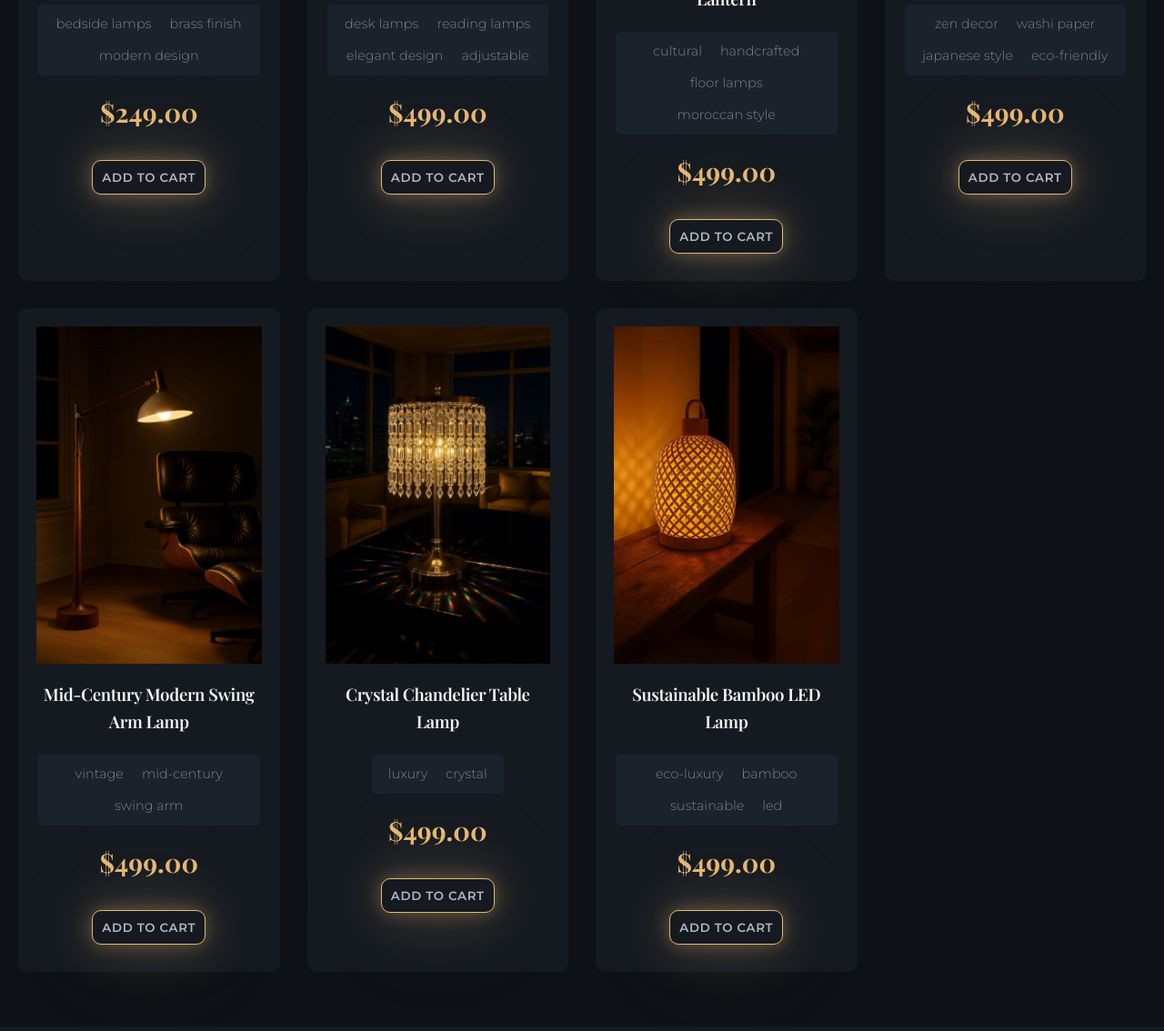
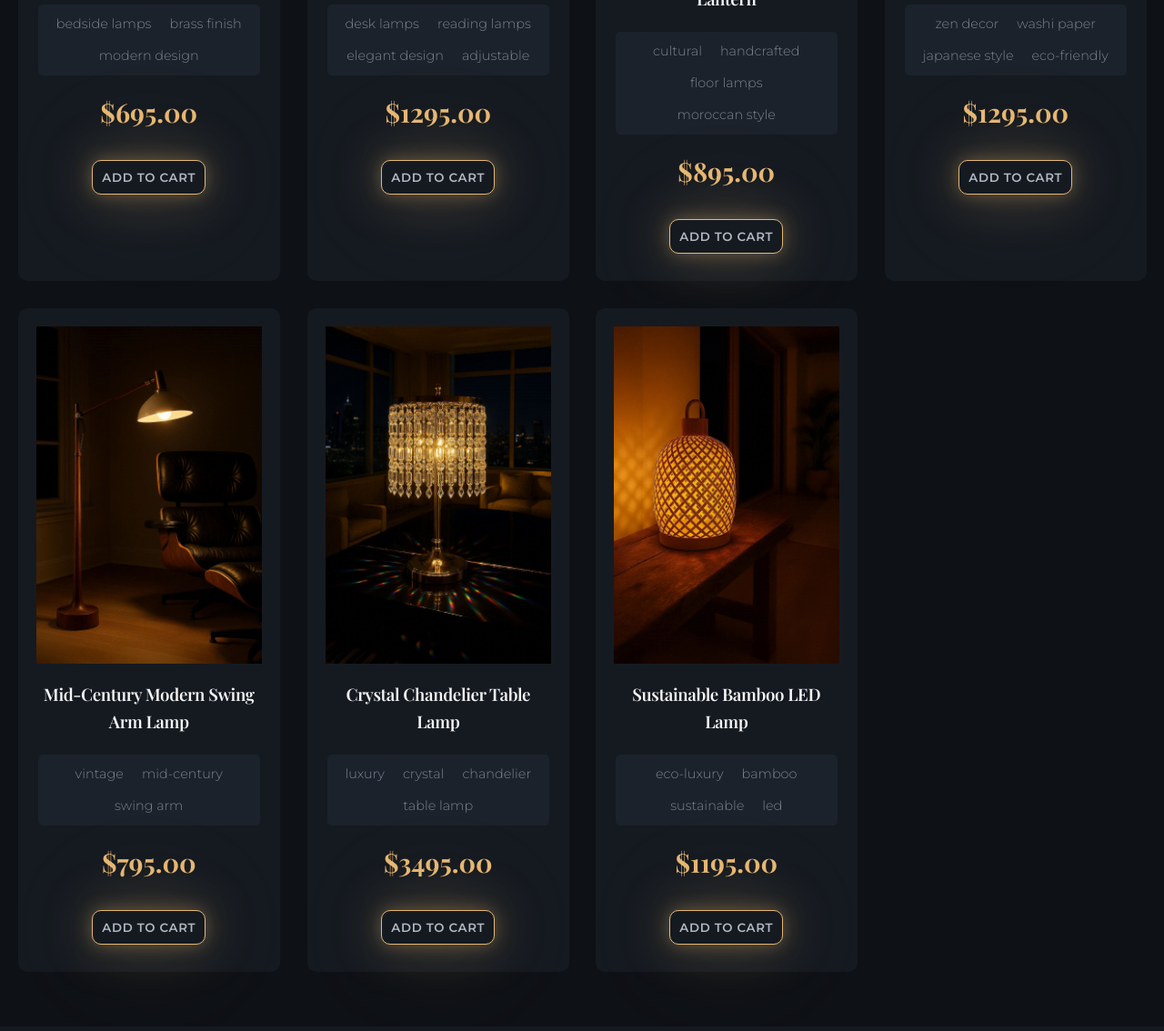
Before and after one commit to JoeZamir/lamp-project, a plain HTML site: page index.html in a window 1280 px wide. Shown: the part 1533-2667 px from the top of the page at 91% size. Drawn offline with nearby package versions, Linux system fonts and the light colour scheme.

Commit message:
prices update

```diff
--- a/index.js
+++ b/index.js
@@ -44,7 +44,7 @@ const products = [
   {
     id: 1,
     name: "Brass Bedside Lamp",
-    price: 249,
+    price: 695,
     categories: ["bedside lamps", "brass finish", "modern design"],
     images: {
       day: "./assets/lamps/bed-lamp-day.webp",
@@ -54,7 +54,7 @@ const products = [
   {
     id: 2,
     name: "Elegant Desk Reading Lamp",
-    price: 499,
+    price: 1295,
     categories: ["desk lamps", "reading lamps", "elegant design", "adjustable"],
     images: {
       day: "./assets/lamps/reading-lamp-day.webp",
@@ -64,7 +64,7 @@ const products = [
   {
     id: 3,
     name: "Morrocan Handcrafted Floor Lantern",
-    price: 499,
+    price: 895,
     categories: ["cultural", "handcrafted", "floor lamps", "moroccan style"],
     images: {
       day: "./assets/lamps/morrocan-handcrafted-day.jpg",
@@ -74,7 +74,7 @@ const products = [
   {
     id: 4,
     name: "Japanese Washi Paper Lamp",
-    price: 499,
+    price: 1295,
     categories: ["zen decor", "washi paper", "japanese style", "eco-friendly"],
     images: {
       day: "./assets/lamps/washi-paper-day.jpg",
@@ -84,7 +84,7 @@ const products = [
   {
     id: 5,
     name: "Mid-Century Modern Swing Arm Lamp",
-    price: 499,
+    price: 795,
     categories: ["vintage", "mid-century", "swing arm"],
     images: {
       day: "./assets/lamps/vintage-day.jpg",
@@ -94,17 +94,17 @@ const products = [
   {
     id: 6,
     name: "Crystal Chandelier Table Lamp",
-    price: 499,
-    categories: ["luxury", "crystal"],
+    price: 3495,
+    categories: ["luxury", "crystal", "chandelier", "table lamp"],
     images: {
       day: "./assets/lamps/crystal-chandelier-day.jpg",
       night: "./assets/lamps/crystal-chandelier-night.jpg",
     },
   },
   {
-    id: 6,
+    id: 7,
     name: "Sustainable Bamboo LED Lamp",
-    price: 499,
+    price: 1195,
     categories: ["eco-luxury", "bamboo", "sustainable", "led"],
     images: {
       day: "./assets/lamps/bamboo-day.jpg",
--- a/styles.css
+++ b/styles.css
@@ -345,6 +345,13 @@ nav a:hover {
   padding: 20px;
   text-align: center;
   max-width: 400px;
+  transition: transform 0.25s ease, box-shadow 0.25s ease;
+  will-change: transform;
+}
+.product-card:hover,
+.product-card:focus-within {
+  transform: scale(1.04);
+  z-index: 2;
 }
 .price {
   font-size: 1.8em;
@@ -480,6 +487,10 @@ nav a:hover {
 .contact-item textarea::placeholder {
   color: var(--text-tertiary);
 }
+.contact-item:hover {
+  border-color: var(--accent-primary);
+  pointer-events: auto;
+}
 .contact-form h2 {
   color: var(--text-primary);
 }
```
